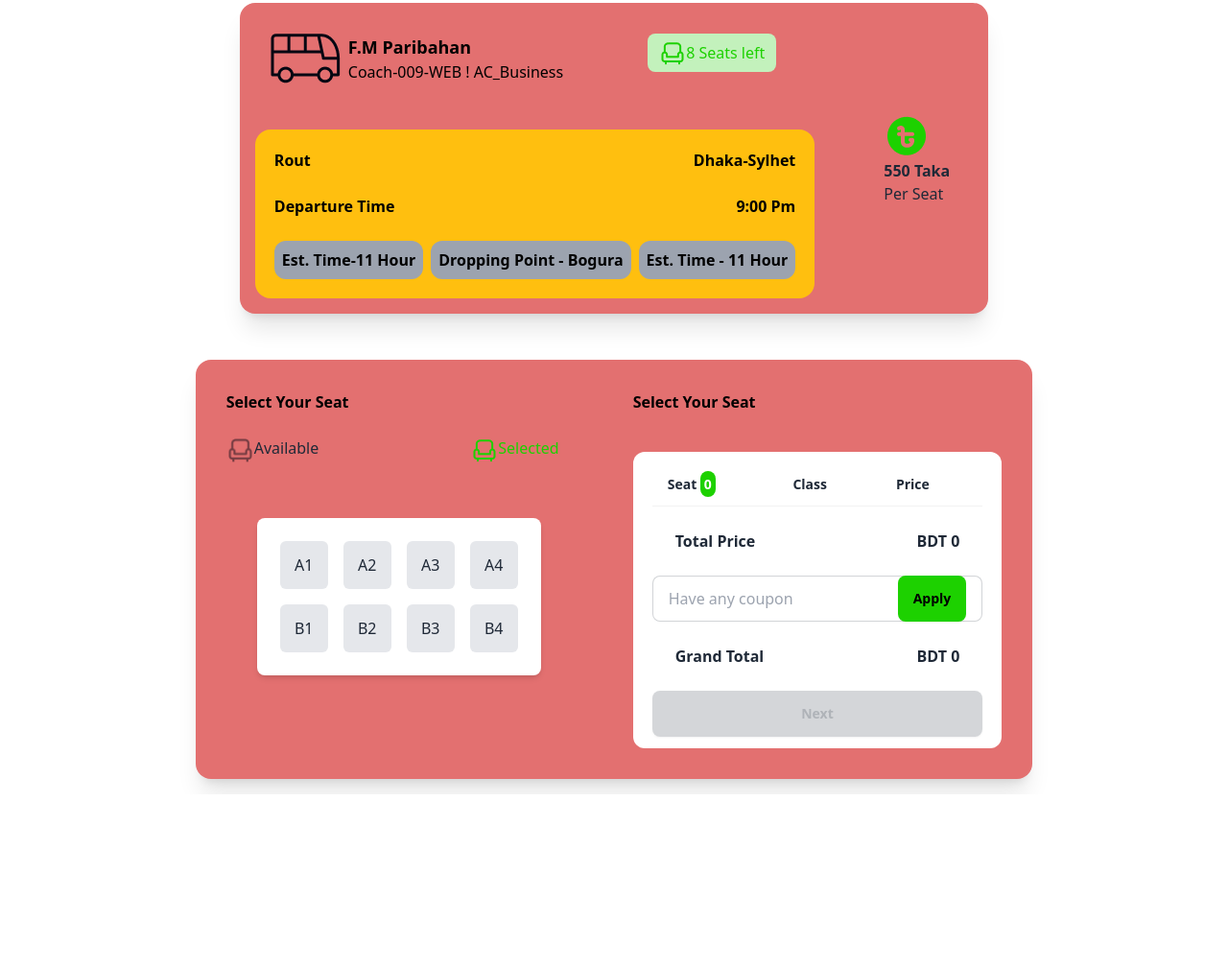
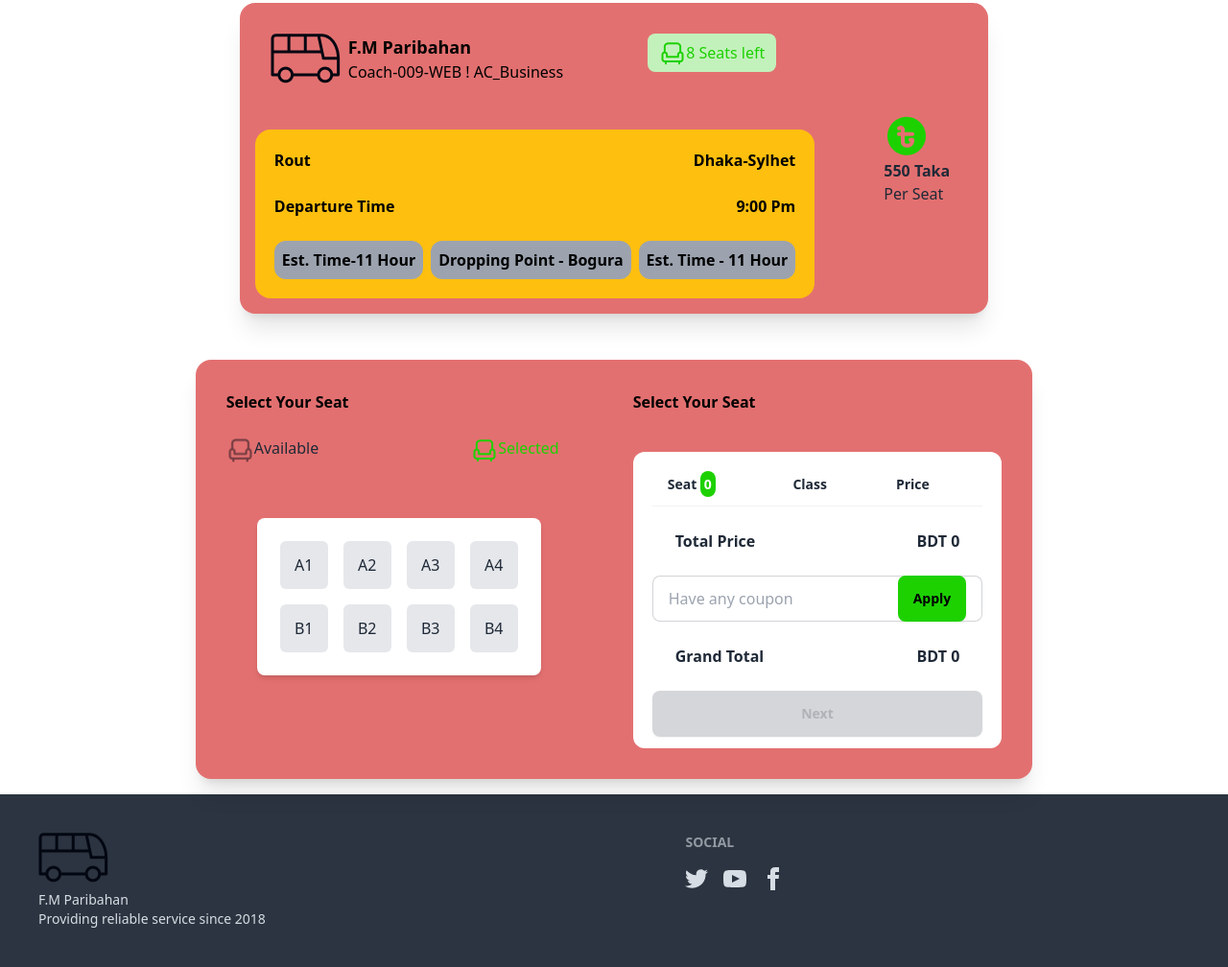
Before and after one commit to Fazlul619/assignment-5, a plain HTML site: page index.html in a window 1280 px wide. Shown: the part 1179-2187 px from the top of the page at 96% size. Before the commit the page ends 2007 px from the top, so only its background shows below. Drawn offline with nearby package versions, Linux system fonts and the light colour scheme.

Commit message:
Final project

```diff
--- a/index.html
+++ b/index.html
@@ -407,7 +407,57 @@
         </div>
       </section>
     </main>
-    <footer></footer>
+    <footer>
+      <footer class="footer p-10 bg-neutral text-neutral-content">
+        <aside>
+          <div class="w-[50] h-[50]">
+            <img src="images/bus-logo.png" alt="" />
+          </div>
+          <p>F.M Paribahan<br />Providing reliable service since 2018</p>
+        </aside>
+        <nav>
+          <h6 class="footer-title">Social</h6>
+          <div class="grid grid-flow-col gap-4">
+            <a
+              ><svg
+                xmlns="http://www.w3.org/2000/svg"
+                width="24"
+                height="24"
+                viewBox="0 0 24 24"
+                class="fill-current"
+              >
+                <path
+                  d="M24 4.557c-.883.392-1.832.656-2.828.775 1.017-.609 1.798-1.574 2.165-2.724-.951.564-2.005.974-3.127 1.195-.897-.957-2.178-1.555-3.594-1.555-3.179 0-5.515 2.966-4.797 6.045-4.091-.205-7.719-2.165-10.148-5.144-1.29 2.213-.669 5.108 1.523 6.574-.806-.026-1.566-.247-2.229-.616-.054 2.281 1.581 4.415 3.949 4.89-.693.188-1.452.232-2.224.084.626 1.956 2.444 3.379 4.6 3.419-2.07 1.623-4.678 2.348-7.29 2.04 2.179 1.397 4.768 2.212 7.548 2.212 9.142 0 14.307-7.721 13.995-14.646.962-.695 1.797-1.562 2.457-2.549z"
+                ></path></svg
+            ></a>
+            <a
+              ><svg
+                xmlns="http://www.w3.org/2000/svg"
+                width="24"
+                height="24"
+                viewBox="0 0 24 24"
+                class="fill-current"
+              >
+                <path
+                  d="M19.615 3.184c-3.604-.246-11.631-.245-15.23 0-3.897.266-4.356 2.62-4.385 8.816.029 6.185.484 8.549 4.385 8.816 3.6.245 11.626.246 15.23 0 3.897-.266 4.356-2.62 4.385-8.816-.029-6.185-.484-8.549-4.385-8.816zm-10.615 12.816v-8l8 3.993-8 4.007z"
+                ></path></svg
+            ></a>
+            <a
+              ><svg
+                xmlns="http://www.w3.org/2000/svg"
+                width="24"
+                height="24"
+                viewBox="0 0 24 24"
+                class="fill-current"
+              >
+                <path
+                  d="M9 8h-3v4h3v12h5v-12h3.642l.358-4h-4v-1.667c0-.955.192-1.333 1.115-1.333h2.885v-5h-3.808c-3.596 0-5.192 1.583-5.192 4.615v3.385z"
+                ></path></svg
+            ></a>
+          </div>
+        </nav>
+      </footer>
+    </footer>
     <script src="script.js"></script>
   </body>
 </html>
```
